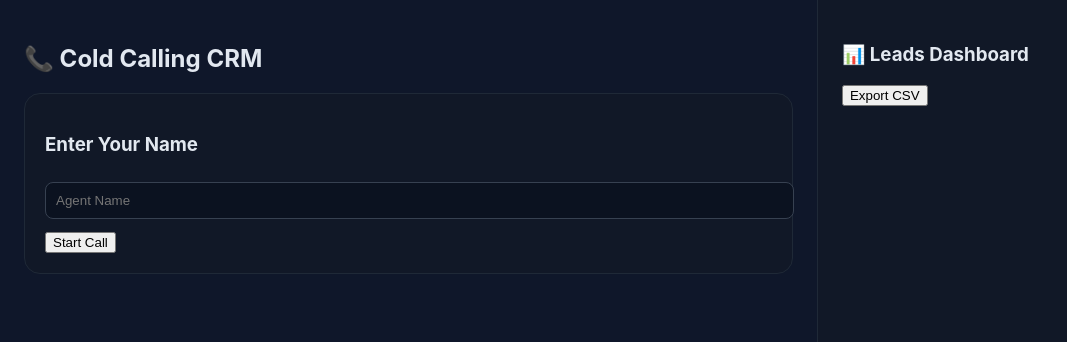
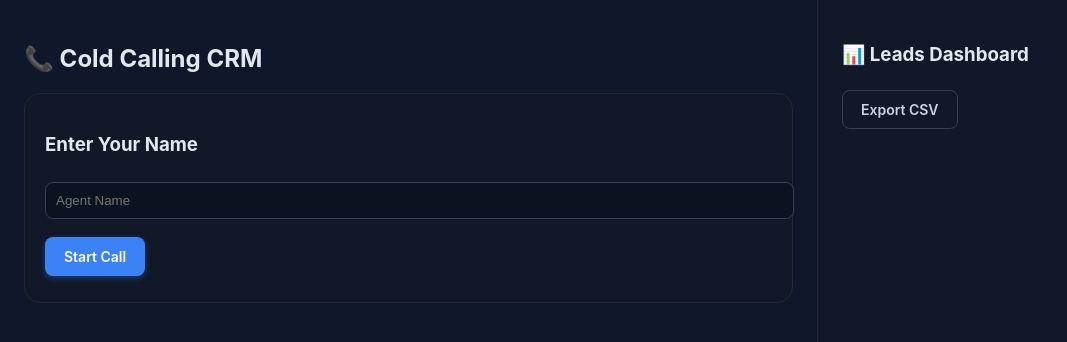
Before and after one commit to youseif2004-rgb/cold-calling-crm, a React (Create React App) app: page / in a window 1280 px wide. Shown: the top 342 px of the page, without its empty margins (0-1067 px from the left). Built offline with nearby package versions, Linux system fonts and the light colour scheme.

Commit message:
Update App.css

```diff
--- a/src/App.css
+++ b/src/App.css
@@ -1,38 +1,62 @@
-.App {
-  text-align: center;
+/* ===================== BUTTONS ===================== */
+
+.btn {
+  font-family: "Inter", Arial, sans-serif;
+  font-size: 14px;
+  font-weight: 600;
+  padding: 10px 18px;
+  margin: 6px 8px 6px 0;
+  border-radius: 8px;
+  border: 1px solid transparent;
+  cursor: pointer;
+  transition: transform 0.12s ease, box-shadow 0.15s ease,
+    background 0.15s ease, border-color 0.15s ease, color 0.15s ease;
 }
 
-.App-logo {
-  height: 40vmin;
-  pointer-events: none;
+.btn:active {
+  transform: scale(0.96);
 }
 
-@media (prefers-reduced-motion: no-preference) {
-  .App-logo {
-    animation: App-logo-spin infinite 20s linear;
-  }
+.btn:focus-visible {
+  outline: 2px solid #60a5fa;
+  outline-offset: 2px;
 }
 
-.App-header {
-  background-color: #282c34;
-  min-height: 100vh;
-  display: flex;
-  flex-direction: column;
-  align-items: center;
-  justify-content: center;
-  font-size: calc(10px + 2vmin);
-  color: white;
+/* Primary = the forward / affirmative action (Yes, Continue, Finish...) */
+.btn-primary {
+  background: #3b82f6;
+  color: #ffffff;
+  box-shadow: 0 2px 6px rgba(59, 130, 246, 0.35);
 }
 
-.App-link {
-  color: #61dafb;
+.btn-primary:hover {
+  background: #2f6fe0;
+  box-shadow: 0 4px 10px rgba(59, 130, 246, 0.45);
 }
 
-@keyframes App-logo-spin {
-  from {
-    transform: rotate(0deg);
-  }
-  to {
-    transform: rotate(360deg);
-  }
+/* Secondary = declines / neutral multi-choice options */
+.btn-secondary {
+  background: transparent;
+  color: #cbd5e1;
+  border-color: #374151;
 }
+
+.btn-secondary:hover {
+  background: rgba(255, 255, 255, 0.06);
+  border-color: #4b5563;
+  color: #ffffff;
+}
+
+/* Back = quiet, low-weight navigation */
+.btn-back {
+  background: rgba(255, 255, 255, 0.05);
+  color: #94a3b8;
+  border-color: #1f2937;
+  padding: 8px 14px;
+  font-size: 13px;
+}
+
+.btn-back:hover {
+  background: rgba(255, 255, 255, 0.1);
+  color: #e2e8f0;
+}
```
